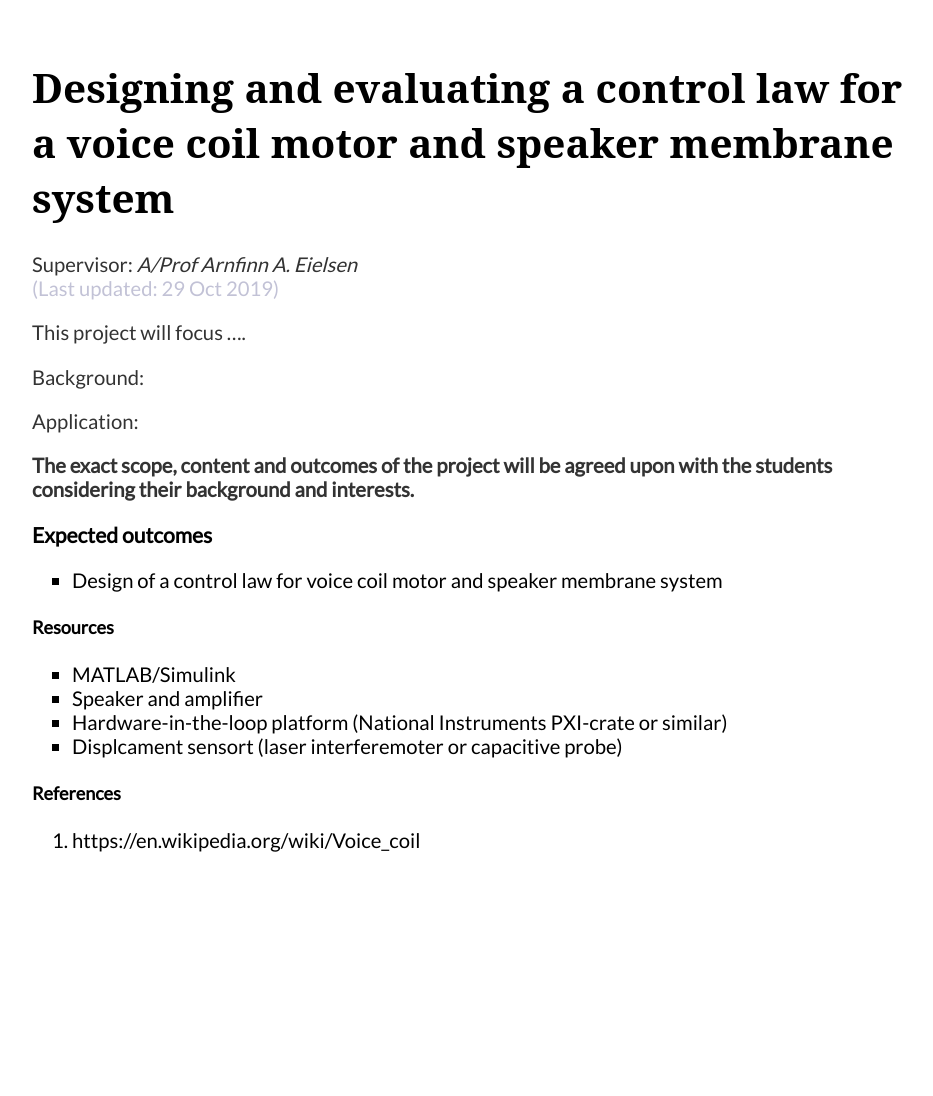
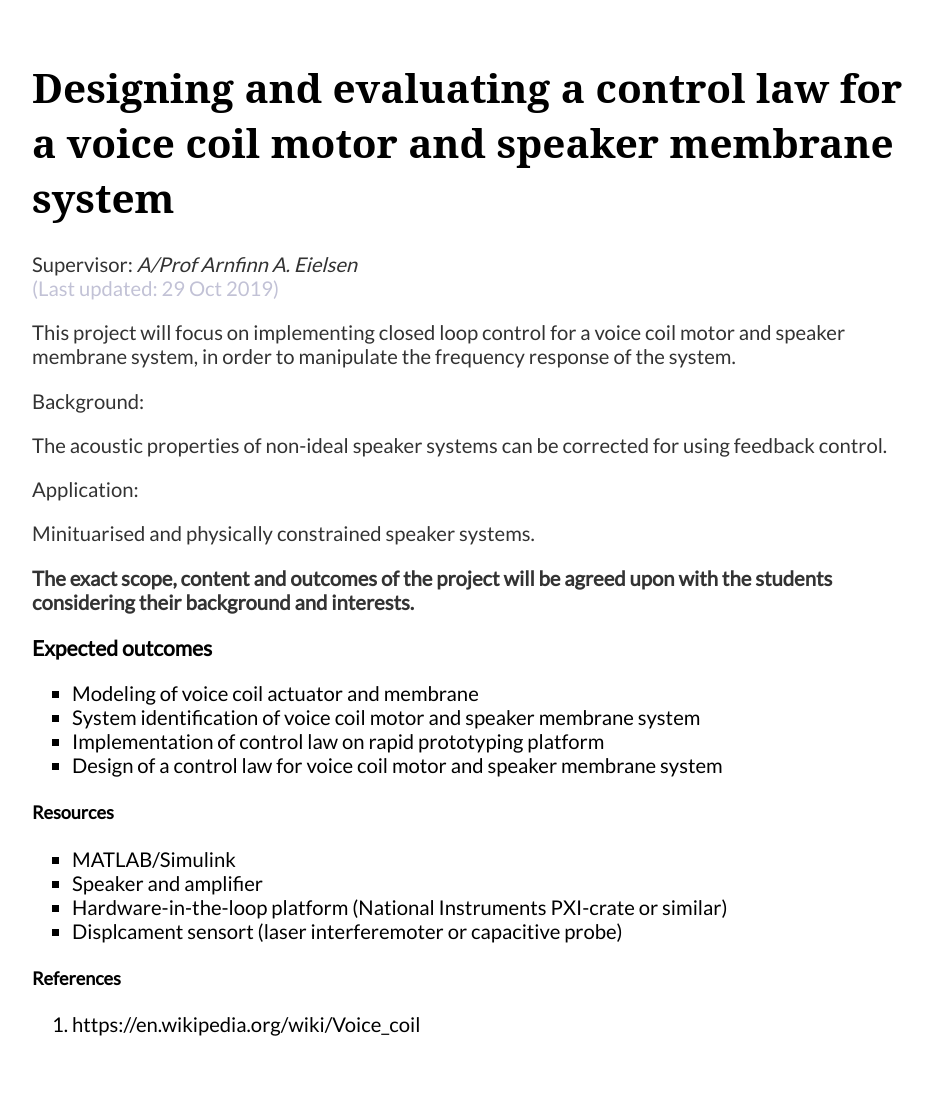
Before and after one commit to eielsen/eielsen.github.io, a Jekyll site: the page built from _posts/2019-10-29-control-of-voice-coil-motor-speaker.md, in a window 1280 px wide. Shown: the whole page, without its empty margins (160-1093 px from the left). Built offline with Jekyll 4.4.1, drawn with Linux system fonts in a browser that asks for light colours; some web fonts are replaced; before the commit the page ends 912 px from its top, so only the background shows below that.

Commit message:
Update 2019-10-29-control-of-voice-coil-motor-speaker.md

```diff
--- a/_posts/2019-10-29-control-of-voice-coil-motor-speaker.md
+++ b/_posts/2019-10-29-control-of-voice-coil-motor-speaker.md
@@ -9,17 +9,22 @@ date: 2019-10-29
 
 [comment]: *Supervisor: Assoc. prof. Arnfinn A. Eielsen*
 
-
-
-This project will focus ....
+This project will focus on implementing closed loop control for a voice coil motor and speaker membrane system, in order to manipulate the frequency response of the system.
 
 Background:
 
+The acoustic properties of non-ideal speaker systems can be corrected for using feedback control.
+
 Application:
+
+Minituarised and physically constrained speaker systems.
 
 **The exact scope, content and outcomes of the project will be agreed upon with the students considering their background and interests.**
 
 ### Expected outcomes
+- Modeling of voice coil actuator and membrane
+- System identification of voice coil motor and speaker membrane system
+- Implementation of control law on rapid prototyping platform
 - Design of a control law for voice coil motor and speaker membrane system
 
 
```
